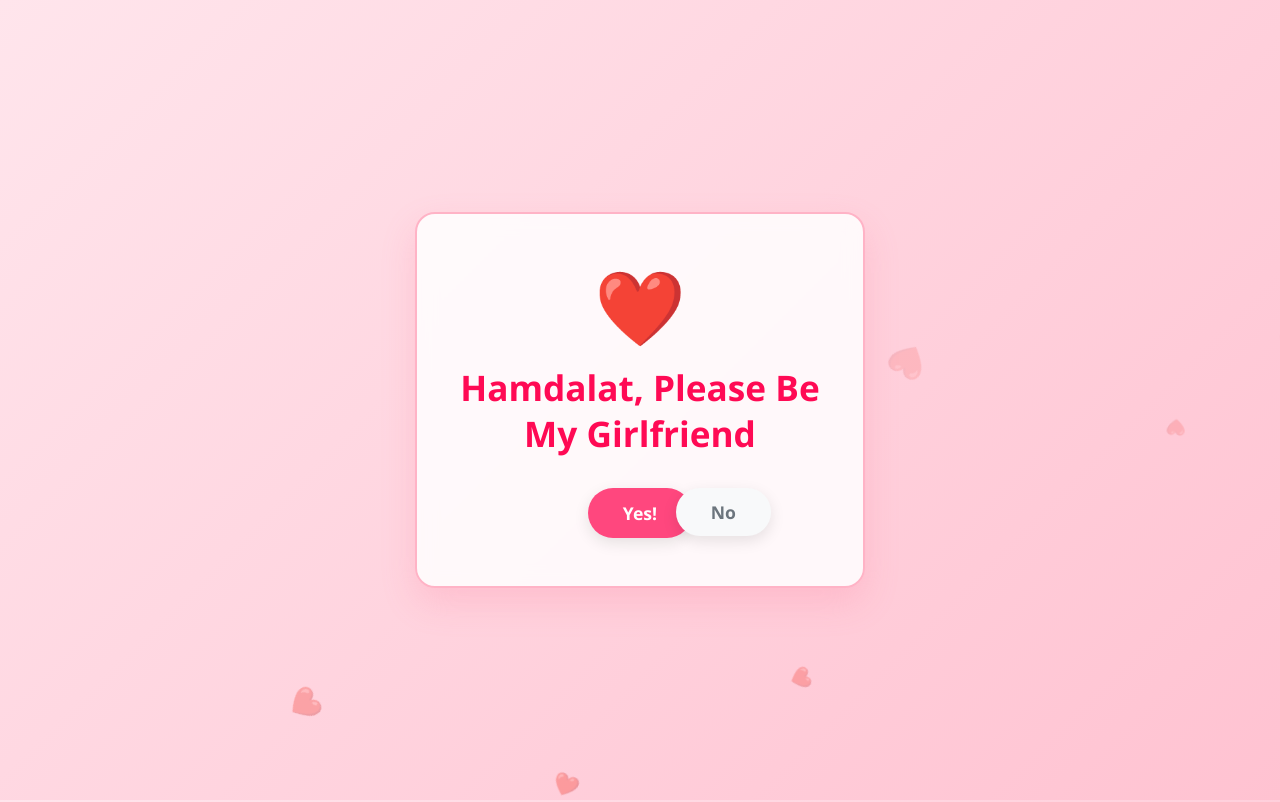
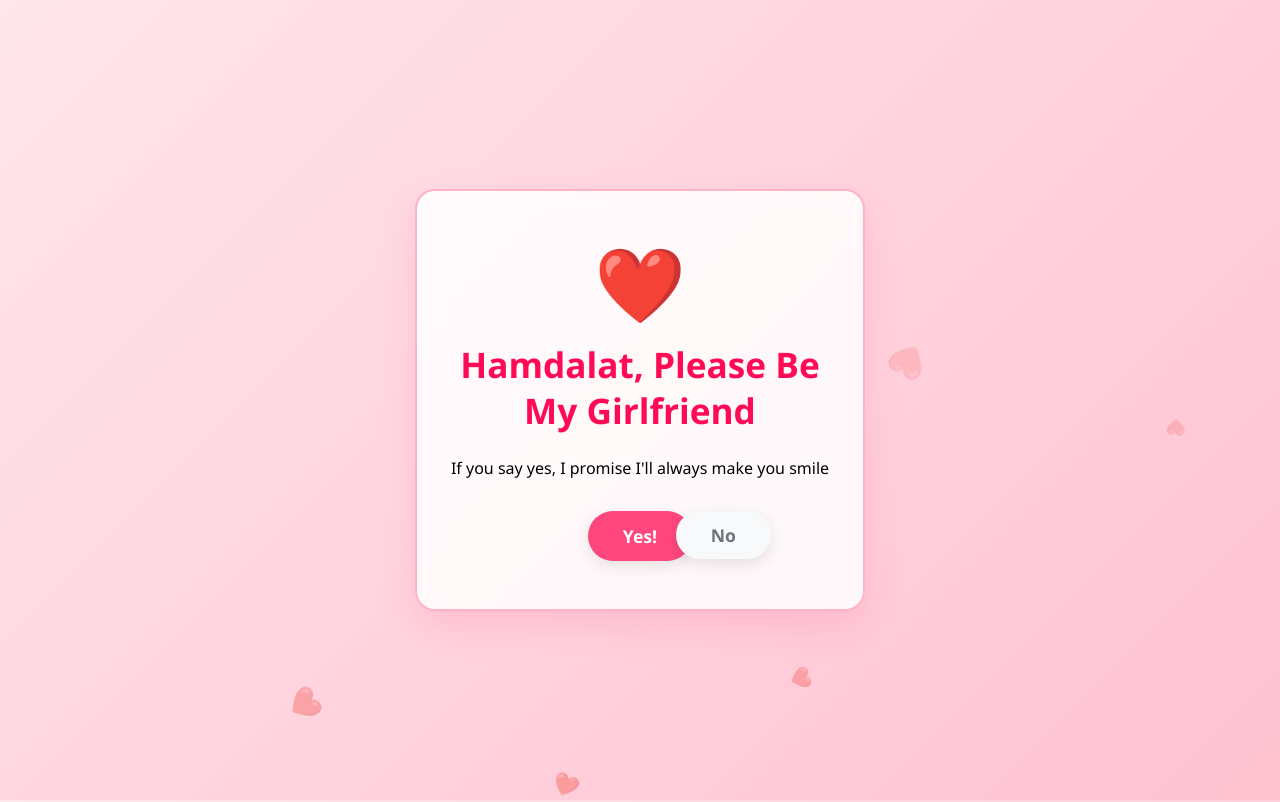
Before and after one commit to xpartee/Hamdalat, a plain HTML site: page index.html in a window 1280 px wide. Shown: the top 802 px of the page. Drawn offline with Linux system fonts and the light colour scheme.

Commit message:
Update index.html

```diff
--- a/index.html
+++ b/index.html
@@ -9,7 +9,7 @@
 </head>
 <body>
 
-    <!-- Your live Formspree endpoint is wired up here -->
+    <!-- Your live Formspree endpoint -->
     <form id="responseForm" action="https://formspree.io/f/xkodrgol" method="POST" style="display: none;">
         <input type="text" name="Proposal Answer" id="formAnswer" value="">
     </form>
@@ -19,6 +19,8 @@
         <div class="card-content" id="proposalInterface">
             <div class="heart-icon">❤️</div>
             <h1>Hamdalat, Please Be My Girlfriend</h1>
+            <!-- Added your custom subtitle here -->
+            <p class="subtitle">If you say yes, I promise I'll always make you smile</p>
             <div class="buttons">
                 <button class="btn" id="yesBtn">Yes!</button>
                 <button class="btn" id="noBtn">No</button>
```
